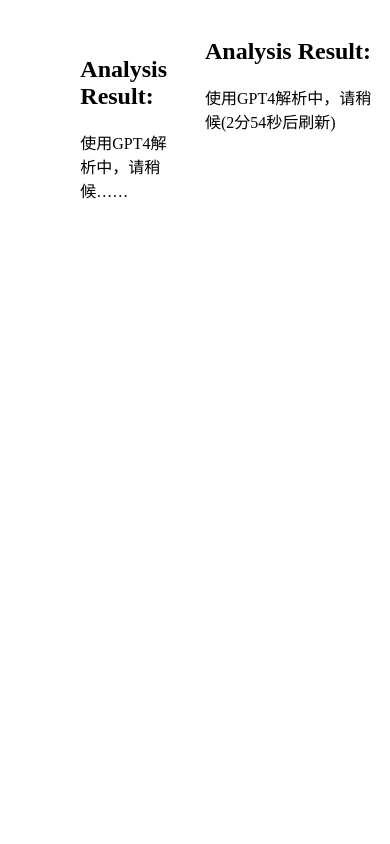
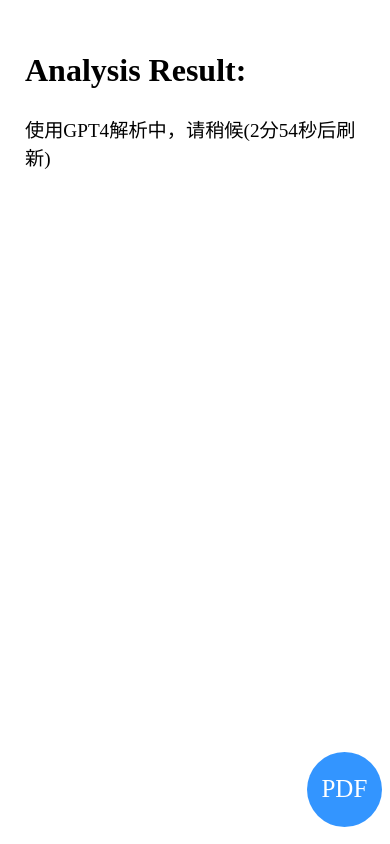
Before and after one commit to zhiqing0205/ChatPaper-Click, a Flask app: template templates/display_results.html in a window 390 px wide. Run offline with Flask 3, Linux system fonts and the light colour scheme; the template is opened without the code that fills it: most values are stand-ins (such as "Sample title", 1, 10 or a date in 2020).

Commit message:
布局自适应，移动端不显示pdf，显示跳转pdf的按钮

```diff
--- a/templates/display_results.html
+++ b/templates/display_results.html
@@ -3,12 +3,46 @@
 <head>
     <title>PDF and Results</title>
     <style>
+        body {
+            margin: 0;
+            padding: 0;
+            overflow: hidden; /* 防止页面滚动 */
+        }
         .container {
             display: flex;
         }
         .pdf-viewer, .results {
             flex: 1;
-            padding: 10px;
+            padding: 25px;
+            overflow-y: auto; /* 添加滚动条 */
+        }
+        #pdf-button {
+            display: none; /* 初始隐藏按钮 */
+            position: fixed;
+            bottom: 2%; /* 使用百分比来定义距离底部的距离 */
+            right: 2%; /* 使用百分比来定义距离右侧的距离 */
+            width: 60px;
+            height: 60px;
+            padding: 2%; /* 使用百分比来定义按钮内边距 */
+            background-color: #007bff;
+            color: white;
+            text-align: center;
+            line-height: 60px;
+            font-size: 25px;
+            border-radius: 50%; /* 将按钮变成圆形 */
+            opacity: 0.8; /* 设置不透明度 */
+            cursor: pointer;
+        }
+        #pdf-button:hover {
+            opacity: 1; /* 鼠标悬停时增加不透明度 */
+        }
+        @media only screen and (max-width: 1024px) {
+            .pdf-viewer {
+                display: none; /* 在移动设备上隐藏左侧的PDF */
+            }
+            #pdf-button {
+                display: block; /* 显示跳转按钮 */
+            }
         }
     </style>
     <script src="https://cdn.jsdelivr.net/npm/marked/marked.min.js"></script>
@@ -19,15 +53,17 @@
             <iframe src="{{ pdf_url }}" width="100%" style="border: none;"></iframe>
         </div>
         <div class="results">
-            <h2>Analysis Result:</h2>
-            <div id="result">使用GPT4解析中，请稍候……</div>
+            <h2 style="font-size: 2em;">Analysis Result:</h2>
+            <div id="result" style="font-size: 1.2em;">使用GPT4解析中，请稍候……</div>
         </div>
     </div>
+    <!-- 移动设备上的跳转按钮 -->
+    <div id="pdf-button" onclick="window.location.href='{{ pdf_url }}'">PDF</div>
     <script>
         // 在页面加载完成之后，把iframe的高度设置为屏幕高度
         document.addEventListener('DOMContentLoaded', function() {
             var pdf_viewer = document.querySelector('.pdf-viewer iframe');
-            pdf_viewer.height = window.innerHeight - 40;
+            pdf_viewer.height = window.innerHeight - 50;
         });
         // 在iframe加载完成之后，把iframe的内容发送到服务器
         document.addEventListener('DOMContentLoaded', function() {
```
